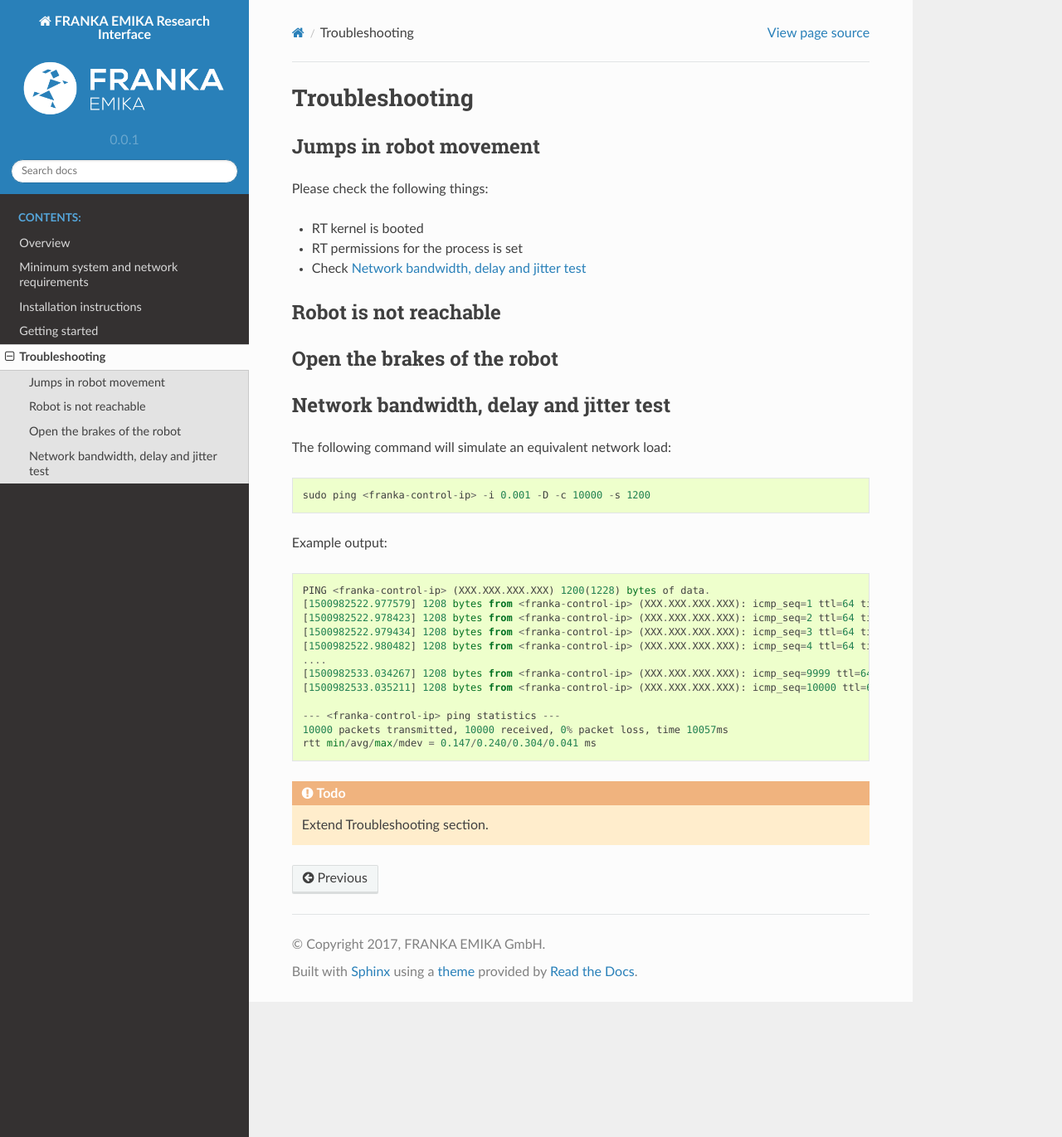
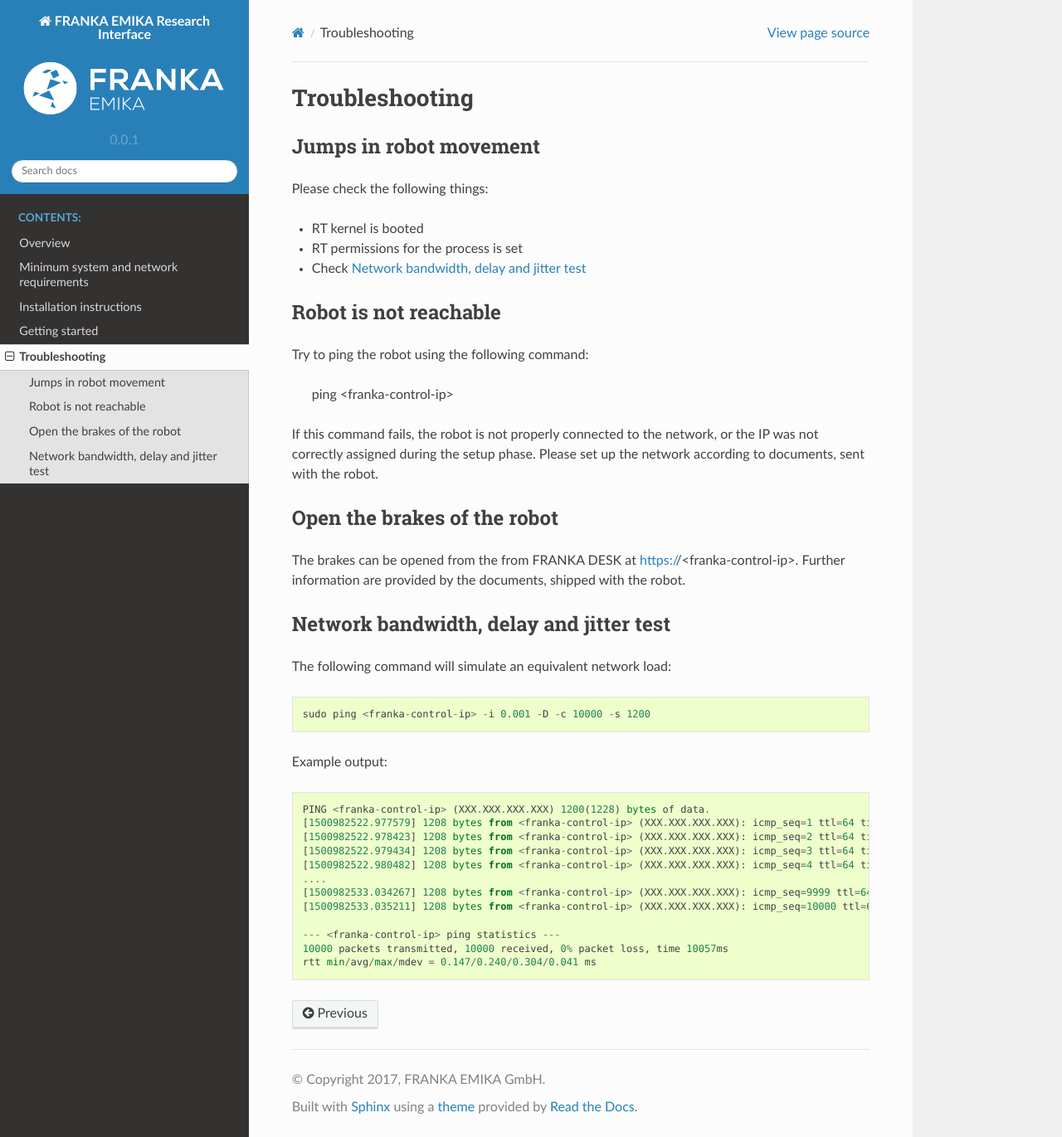
Before and after one commit to frankaemika/docs, a Sphinx documentation site: the page built from source/troubleshooting.rst, in a window 1280 px wide and 1371 px high. Shown: the whole window at 83% size. Built offline with Sphinx 7.4.7 and the Read the Docs theme 2.0.0, drawn with Linux system fonts in a browser that asks for light colours.

Commit message:
Extend troubleshooting page.

```diff
--- a/source/troubleshooting.rst
+++ b/source/troubleshooting.rst
@@ -18,11 +18,22 @@
 Robot is not reachable
 ----------------------
 
+Try to ping the robot using the following command:
+
+	ping <franka-control-ip>
+
+If this command fails, the robot is not properly connected to the network, or the IP was not
+correctly assigned during the setup phase. Please set up the network according to documents, sent
+with the robot.
+
 
 .. _troubleshooting_open_brake:
 
 Open the brakes of the robot
 ----------------------------
+
+The brakes can be opened from the from FRANKA DESK at https://<franka-control-ip>. Further
+information are provided by the documents, shipped with the robot.
 
 
 .. _network-bandwidth-delay-test:
@@ -48,7 +59,3 @@
 	--- <franka-control-ip> ping statistics ---
 	10000 packets transmitted, 10000 received, 0% packet loss, time 10057ms
 	rtt min/avg/max/mdev = 0.147/0.240/0.304/0.041 ms
-
-
-.. todo::
- Extend Troubleshooting section.
```
